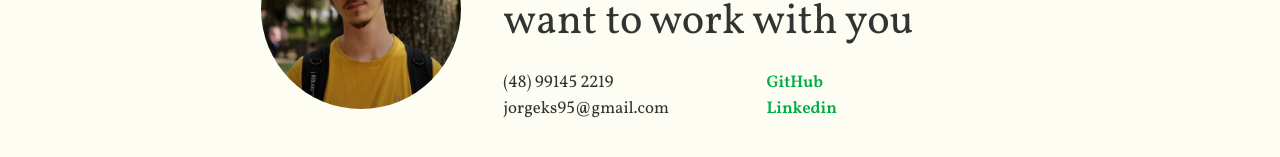
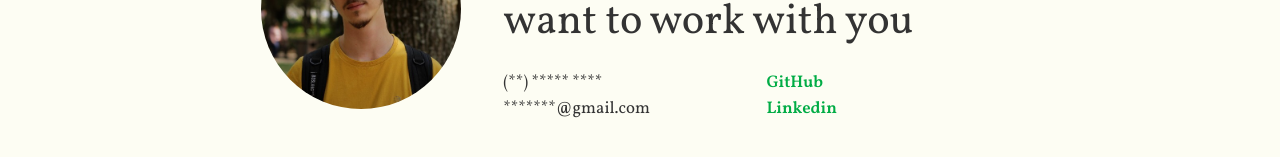
Before and after one commit to JorgeKunrath/jungle-devs-resume, a React (Create React App) app: page /profile in a window 1280 px wide. Shown: the part 391-548 px from the top of the page. Built offline with nearby package versions, Linux system fonts and the light colour scheme; no server answers.

Commit message:
Update Profile.js

```diff
--- a/src/pages/Profile.js
+++ b/src/pages/Profile.js
@@ -64,8 +64,8 @@ export default function Profile() {
           </Title>
           <Contact>
             <div>
-              <p>(48) 99145 2219</p>
-              <p>jorgeks95@gmail.com</p>
+              <p>(**) ***** ****</p>
+              <p>*******@gmail.com</p>
             </div>
             <div>
               <p>
```
